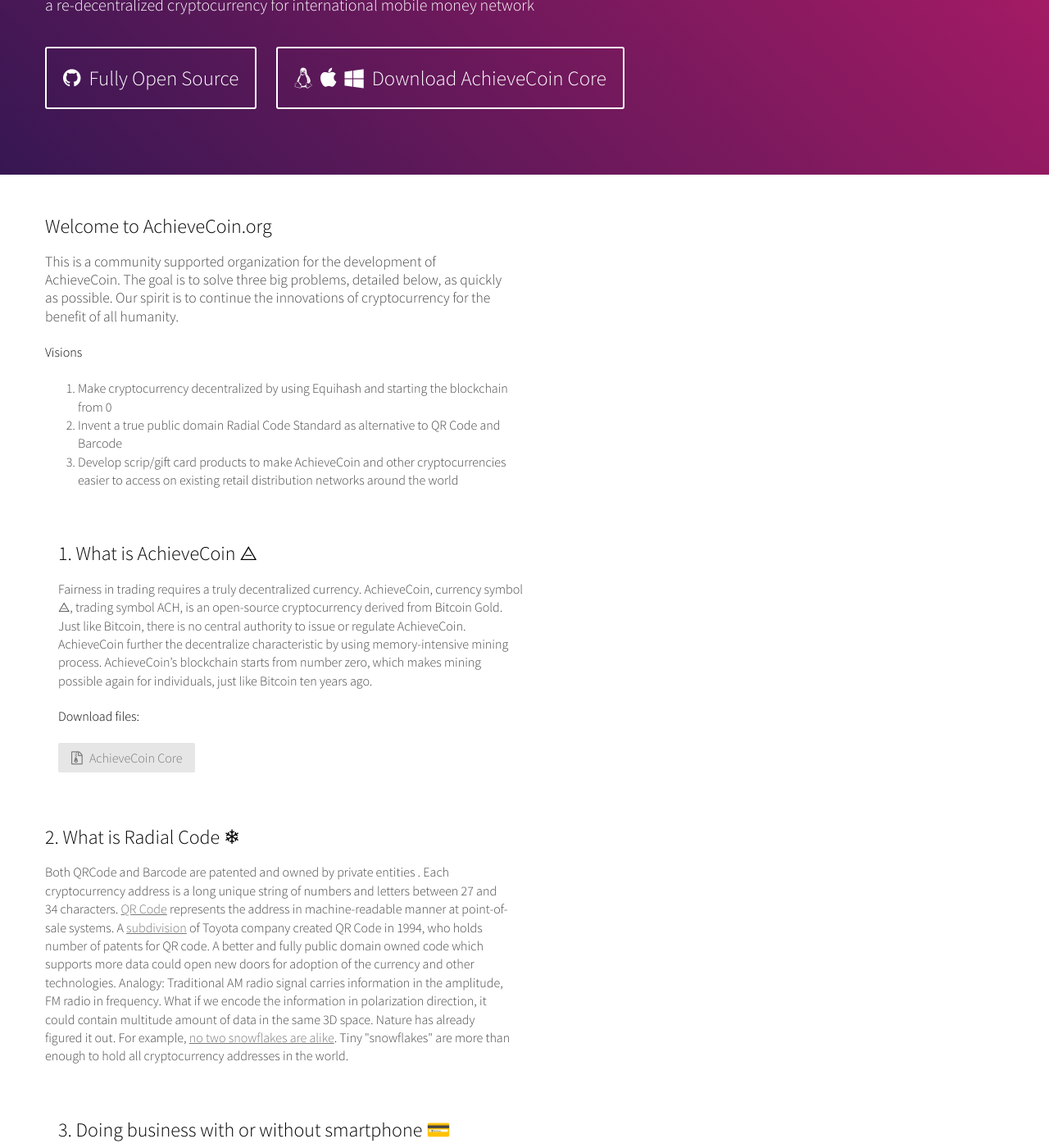
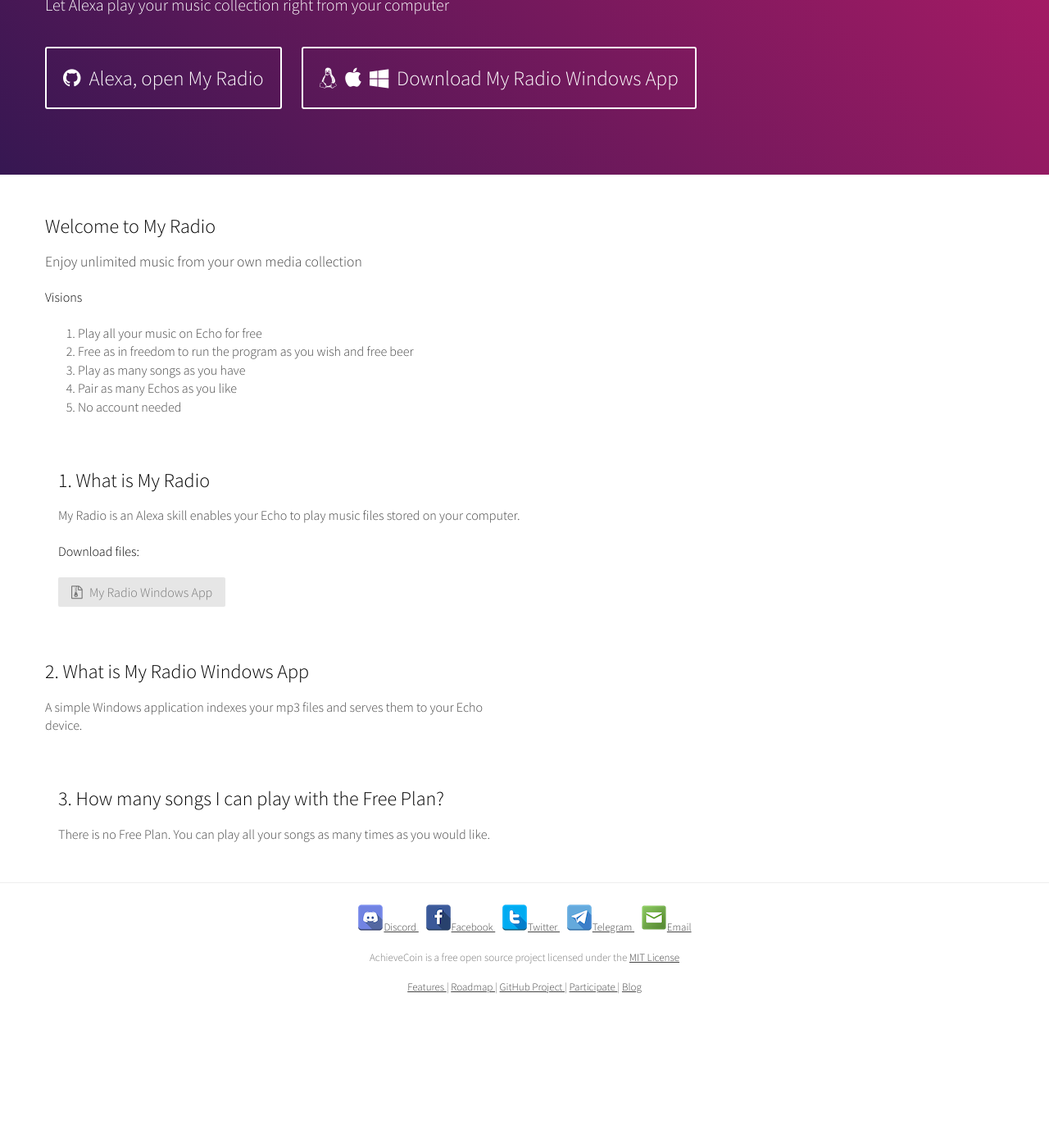
Before and after one commit to blackdataca/My-Radio-App, a Jekyll site: the page built from index.html, in a window 1280 px wide and 1400 px high, scrolled down 546 px. Shown: the whole window at 82% size. Built offline with Jekyll 4.4.1, drawn with Linux system fonts in a browser that asks for light colours; nearby versions of some CDN libraries; after the commit the page ends 1787 px from its top, so only the background shows below that; some of the changed text lies outside the part shown.

Commit message:
Update index.html

```diff
--- a/index.html
+++ b/index.html
@@ -1,6 +1,6 @@
 ---
 layout: main
-title: AchieveCoin Project
+title: My Radio Windows App
 ---
 <div class="home-welcome">
   <div class="container">
@@ -11,7 +11,7 @@
           {{ site.name }}
         </h1>
         <p>
-          a re-decentralized cryptocurrency for international mobile money network
+          Let Alexa play your music collection right from your computer
         </p>
       </div>
 
@@ -21,13 +21,13 @@
         <p>
           <a class="button-xlarge pure-button" href="https://github.com/achievecoin/AchieveCoin">
             <i class="fa fa-github"></i>
-            Fully Open Source
+            Alexa, open My Radio
           </a>
           <a class="button-xlarge pure-button" href="https://github.com/achievecoin/AchieveCoin/releases">
             <i class="fa fa-linux" aria-hidden="true"></i>
             <i class="fa fa-apple"></i>
             <i class="fa fa-windows" aria-hidden="true"></i>
-            Download AchieveCoin Core
+            Download My Radio Windows App
           </a>
 
         </p>
@@ -40,30 +40,32 @@
   <div class="pure-g-r">
     <div class="pure-u-1-2">
       <article>
-        <h2>Welcome to AchieveCoin.org</h2>
+        <h2>Welcome to My Radio</h2>
         <p class="lead">
-          This is a community supported organization for the development of AchieveCoin. The goal is to solve three big problems, detailed below, as quickly as possible. Our spirit is to continue the innovations of cryptocurrency for the benefit of all humanity.
+          Enjoy unlimited music from your own media collection
         </p>
 
         <h4>Visions</h4>
         <ol>
-          <li>Make cryptocurrency decentralized by using Equihash and starting the blockchain from 0</li>
-          <li>Invent a true public domain Radial Code Standard as alternative to QR Code and Barcode</li>
-          <li>Develop scrip/gift card products to make AchieveCoin and other cryptocurrencies easier to access on existing retail distribution networks around the world</li>
+          <li>Play all your music on Echo for free</li>
+          <li>Free as in freedom to run the program as you wish and free beer</li>
+          <li>Play as many songs as you have</li>
+          <li>Pair as many Echos as you like</li>
+          <li>No account needed</li>
         </ol>
       </article>
     </div>
     <div class="pure-u-1-2">
       <article>
-        <h2>1. What is AchieveCoin ⨺</h2>
-        <p>Fairness in trading requires a truly decentralized currency. AchieveCoin, currency symbol ⨺, trading symbol ACH, is an open-source cryptocurrency derived from Bitcoin Gold. Just like Bitcoin, there is no central authority to issue or regulate AchieveCoin. AchieveCoin further the decentralize characteristic by using memory-intensive mining process. AchieveCoin’s blockchain starts from number zero, which makes mining possible again for individuals, just like Bitcoin ten years ago.
+        <h2>1. What is My Radio</h2>
+        <p>My Radio is an Alexa skill enables your Echo to play music files stored on your computer.
         </p>
         <div class="download">
           <h4>Download files:</h4>
           <p>
             <a class="pure-button" href="https://github.com/achievecoin/AchieveCoin/releases/latest" onclick="ga('send', 'event', 'download', 'click');">
               <i class="fa fa-file-zip-o"></i>
-              AchieveCoin Core
+              My Radio Windows App
             </a>
           </p>
         </div>
@@ -73,24 +75,19 @@
   <div class="pure-g-r">
     <div class="pure-u-1-2">
       <article>
-        <h2>2. What is Radial Code ❄</h2>
+        <h2>2. What is My Radio Windows App</h2>
 
-        <p>Both QRCode and Barcode are patented and owned by private entities . Each cryptocurrency address is a long unique string of numbers and letters between 27 and 34 characters. <a href="https://en.wikipedia.org/wiki/QR_code">QR Code</a> represents the address in machine-readable manner at point-of-sale systems. A <a href="http://www.qrcode.com/en/patent.html">subdivision</a> of Toyota company created QR Code in 1994, who holds number of patents for QR code.
-
-          A better and fully public domain owned code which supports more data could open new doors for adoption of the currency and other technologies.
-
-          Analogy:
-          Traditional AM radio signal carries information in the amplitude, FM radio in frequency. What if we encode the information in polarization direction, it could contain multitude amount of data in the same 3D space. Nature has already figured it out. For example, <a href="https://www.youtube.com/watch?v=iOfkukhb1Os">no two snowflakes are alike</a>. Tiny "snowflakes" are more than enough to hold all cryptocurrency addresses in the world.
+        <p>A simple Windows application indexes your mp3 files and serves them to your Echo device.
         </p>
 
       </article>
     </div>
     <div class="pure-u-1-2">
       <article>
-        <h2>3. Doing business with or without smartphone 💳</h2>
+        <h2>3. How many songs I can play with the Free Plan?</h2>
 
         <p>
-          Many places in the world have yet entered the mobile-age. Scrip products, like gift cards, would offer faster, trust, more reliable, at lower cost for many commercial transaction scenarios. AchieveCoin.org will develop scrip products for decentralized cryptocurrency and fiat currencies.
+          There is no Free Plan. You can play all your songs as many times as you would like.
         </p>
       </article>
     </div>
```
